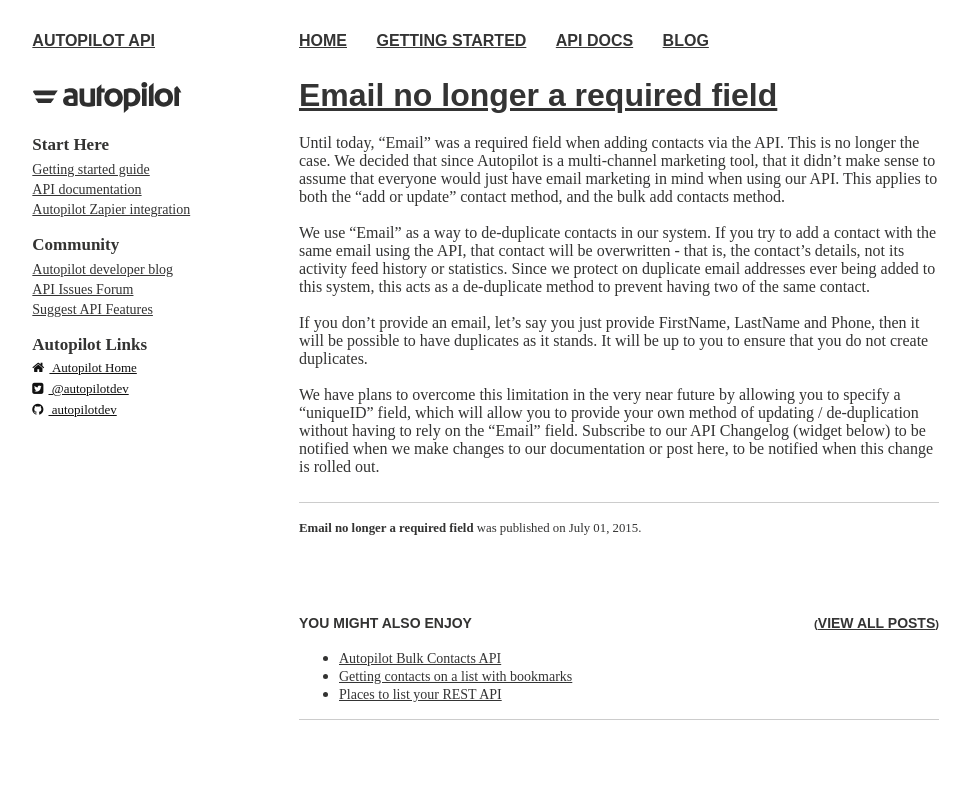
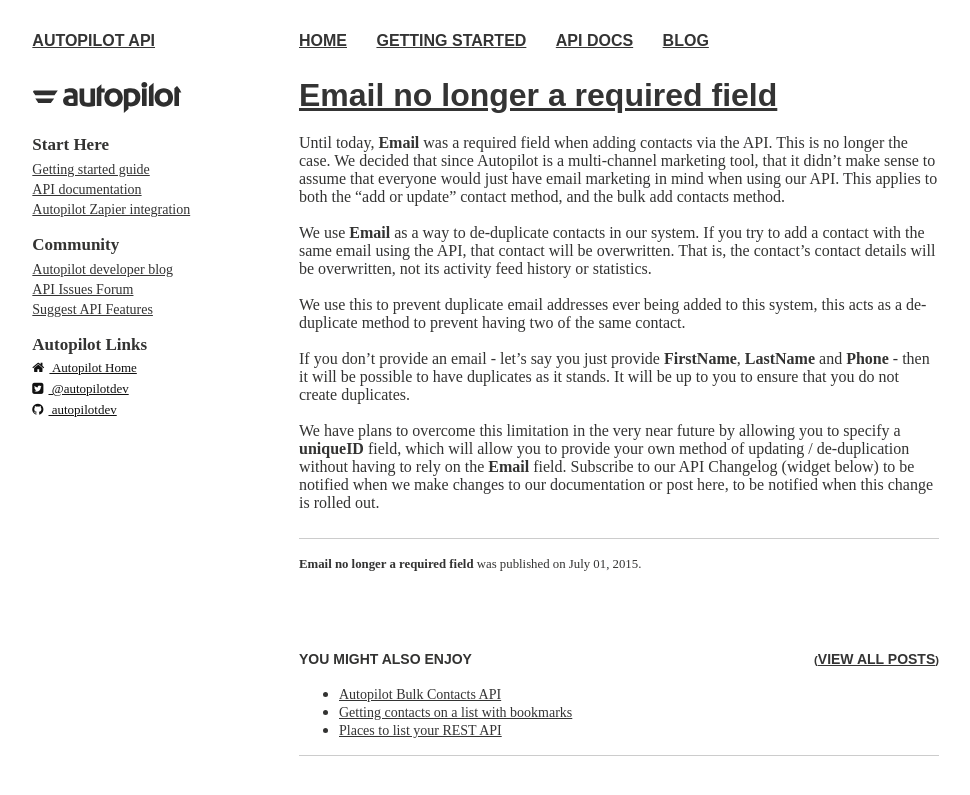
Before and after one commit to autopilotdev/autopilotdev.github.io, a Jekyll site: the page built from _posts/2015-07-01-email-no-longer-a-required-field.md, in a window 1280 px wide. Shown: the top 795 px of the page, without its empty margins (21-991 px from the left). Built offline with Jekyll 4.4.1, drawn with Linux system fonts in a browser that asks for light colours; nearby versions of some CDN libraries; some web fonts are replaced; a script that is not in the unit is left out.

Commit message:
Update post formatting

```diff
--- a/_posts/2015-07-01-email-no-longer-a-required-field.md
+++ b/_posts/2015-07-01-email-no-longer-a-required-field.md
@@ -10,13 +10,16 @@ read_time : 2
 show_related_posts: true
 ---
 
-Until today, "Email" was a required field when adding contacts via the API. This is no longer the case. We decided that since Autopilot is a multi-channel marketing tool, that it didn't make sense to assume that everyone would just have email marketing in mind when using our API. This applies to both the "add or update" contact method, and the bulk add contacts method.
+Until today, **Email** was a required field when adding contacts via the API. This is no longer the case. We decided that since Autopilot is a multi-channel marketing tool, that it didn't make sense to assume that everyone would just have email marketing in mind when using our API. This applies to both the "add or update" contact method, and the bulk add contacts method.
 
 <br />
-We use "Email" as a way to de-duplicate contacts in our system. If you try to add a contact with the same email using the API, that contact will be overwritten - that is, the contact's details, not its activity feed history or statistics. Since we protect on duplicate email addresses ever being added to this system, this acts as a de-duplicate method to prevent having two of the same contact.
+We use **Email** as a way to de-duplicate contacts in our system. If you try to add a contact with the same email using the API, that contact will be overwritten. That is, the contact's contact details will be overwritten, not its activity feed history or statistics.
 
 <br />
-If you don't provide an email, let's say you just provide FirstName, LastName and Phone, then it will be possible to have duplicates as it stands. It will be up to you to ensure that you do not create duplicates.
+We use this to prevent duplicate email addresses ever being added to this system, this acts as a de-duplicate method to prevent having two of the same contact.
 
 <br />
-We have plans to overcome this limitation in the very near future by allowing you to specify a "uniqueID" field, which will allow you to provide your own method of updating / de-duplication without having to rely on the "Email" field. Subscribe to our API Changelog (widget below) to be notified when we make changes to our documentation or post here, to be notified when this change is rolled out.
+If you don't provide an email - let's say you just provide **FirstName**, **LastName** and **Phone** - then it will be possible to have duplicates as it stands. It will be up to you to ensure that you do not create duplicates.
+
+<br />
+We have plans to overcome this limitation in the very near future by allowing you to specify a **uniqueID** field, which will allow you to provide your own method of updating / de-duplication without having to rely on the **Email** field. Subscribe to our API Changelog (widget below) to be notified when we make changes to our documentation or post here, to be notified when this change is rolled out.
```
